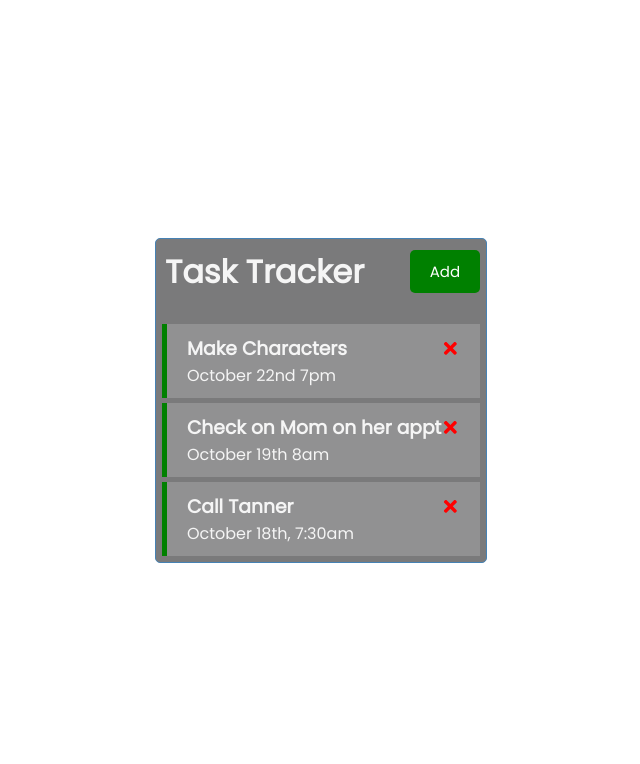
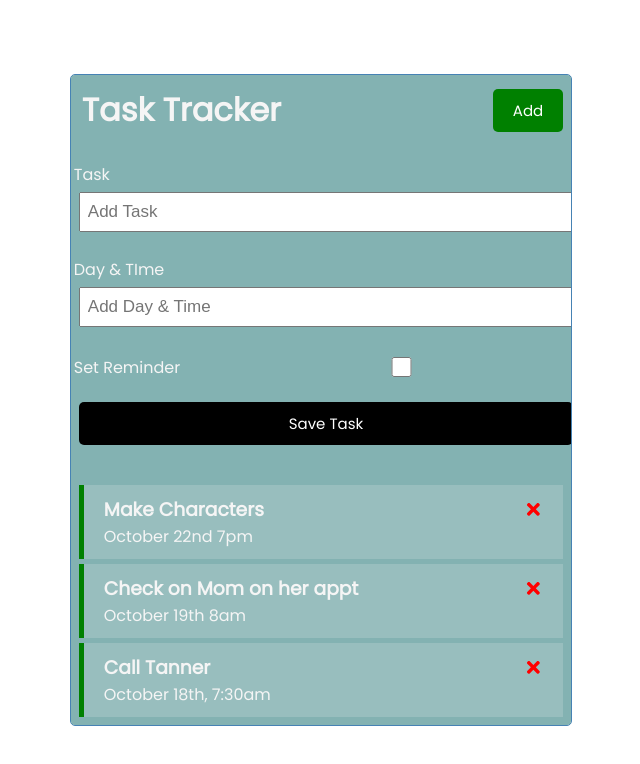
Before and after one commit to mapstonepark/task-tracker, a React (Create React App) app: page / in a window 1280 px wide. Shown: the top 764 px of the page, without its empty margins (319-959 px from the left). Built offline with nearby package versions, Linux system fonts and the light colour scheme.

Commit message:
add task working with console log

```diff
--- a/src/App.js
+++ b/src/App.js
@@ -1,6 +1,8 @@
 import { useState} from 'react'
 import Header from './components/Header'
 import Tasks from './components/Tasks'
+import AddTask from './components/AddTask'
+
 
 
 
@@ -27,6 +29,10 @@
 
 
 ])
+// Add Task
+const addTask =(task)=> {
+  console.log(task)
+}
 
 // Delete Task
 const deleteTask = (id) => {
@@ -43,6 +49,7 @@
   return (
     <div className="container">
      <Header />
+     <AddTask onAdd={addTask} />
      {tasks.length > 0 ? (
      <Tasks tasks={tasks} onDelete={deleteTask} onToggle={toggleReminder}/> ): ('No Tasks To Show')
      }
--- /dev/null
+++ b/src/components/AddTask.js
@@ -0,0 +1,43 @@
+import { useState } from 'react'
+
+const AddTask = ({ onAdd }) => {
+    const [text, setText] = useState('')
+    const [day, setDay] = useState('')
+    const [reminder, setReminder] = useState(false)
+
+    const onSubmit =(e) => {
+        e.preventDefault()
+
+        if(!text) {
+            alert('Please add a task')
+            return
+        }
+
+        onAdd({text, day, reminder})
+
+        setText('')
+        setDay('')
+        setReminder(false)
+    }
+
+  return (
+   <form className='add-form' onSubmit={onSubmit}>
+    <div className='form-control'>
+        <label>Task</label>
+        <input type='text' placeholder='Add Task' value={text} onChange={(e) => setText(e.target.value)} />
+    </div>
+    <div className='form-control'>
+        <label>Day & TIme</label>
+        <input type='text' placeholder='Add Day & Time' value={day} onChange={(e) => setDay(e.target.value)} />
+    </div>
+    <div className='form-control form-control-check'>
+        <label>Set Reminder</label>
+        <input type='checkbox' checked={reminder} value={reminder} onChange={(e) => setReminder(e.currentTarget.checked)} />
+    </div>
+    <input type='submit' value='Save Task' className='btn btn-block' />
+   </form>
+
+  )
+}
+
+export default AddTask
--- a/src/index.css
+++ b/src/index.css
@@ -64,14 +64,15 @@
 }
 
 .container {
-  max-width: 66vh;
+  /* max-width: 66vh; */
+  width: 50ch;
   margin: 1px auto;
   overflow: auto;
   min-height: 300px;
   border: 1px solid steelblue;
-  padding: 1px;
+  padding: 3px;
   border-radius: 5px;
-  background-color: #313133a4;
+  background-color: #3f8888a4;
 }
 
 .header {
```
